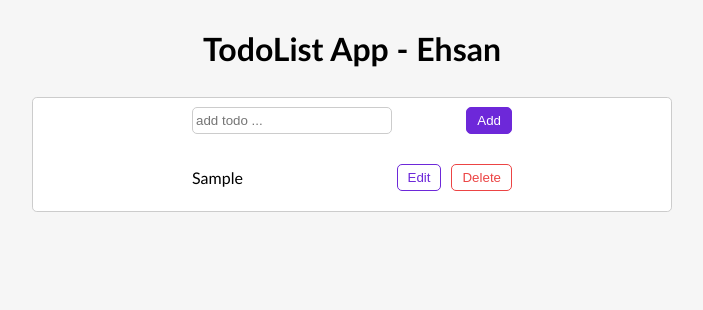
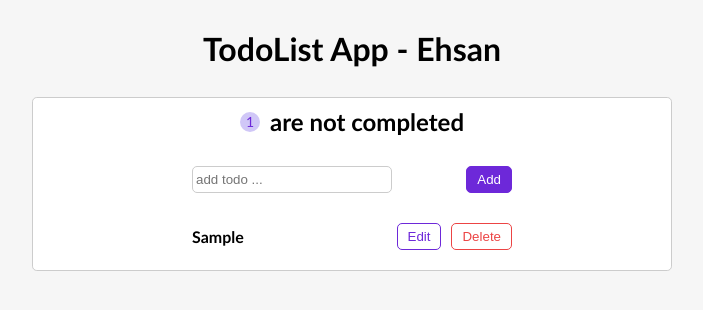
Before and after one commit to EhsanSaraee/TodoList, a React (Create React App) app: page / in a window 1280 px wide. Both pictures are taken after typing "Sample" into the empty fields and a click on the button "Add". Shown: the top 310 px of the page, without its empty margins (288-991 px from the left). Built offline with nearby package versions, Linux system fonts and the light colour scheme.

Commit message:
adding navbar to project

```diff
--- a/src/App.css
+++ b/src/App.css
@@ -28,6 +28,11 @@
    justify-content: space-between;
    width: 20rem;
    margin: 10px 0;
+}
+
+.todoText {
+   cursor: pointer;
+   font-weight: bold;
 }
 
 .completed {
@@ -80,3 +85,23 @@ input:focus {
    background-color: #9f75e2;
    color: #fff;
 }
+
+header {
+   display: flex;
+   align-items: center;
+   margin-bottom: 30px;
+}
+
+header span {
+   width: 20px;
+   height: 20px;
+   margin-right: 10px;
+   display: inline-block;
+   font-size: 14px;
+   color: #6d28d9;
+   background-color: #d0c7f7;
+   border-radius: 50%;
+   display: flex;
+   align-items: center;
+   justify-content: center;
+}
--- /dev/null
+++ b/src/Components/NavBar.jsx
@@ -0,0 +1,16 @@
+const NavBar = ({ unCompletedTodos }) => {
+   return (
+      <header>
+         {unCompletedTodos ? (
+            <>
+               <span>{unCompletedTodos}</span>
+               <h2>are not completed</h2>
+            </>
+         ) : (
+            <h2>set your today todos</h2>
+         )}
+      </header>
+   );
+};
+
+export default NavBar;
--- a/src/Components/Todo.jsx
+++ b/src/Components/Todo.jsx
@@ -1,10 +1,19 @@
 const Todo = ({ todo, onComplete, onDelete, onEdit }) => {
    return (
       <section className="todo">
-         <div onClick={onComplete} className={todo.isCompleted ? 'completed' : ''}>{todo.text}</div>
+         <div
+            onClick={onComplete}
+            className={`todoText ${todo.isCompleted ? 'completed' : ''}`}
+         >
+            {todo.text}
+         </div>
          <div>
-            <button className="btn" onClick={onEdit}>Edit</button>
-            <button className="btn remove" onClick={onDelete}>Delete</button>
+            <button className="btn" onClick={onEdit}>
+               Edit
+            </button>
+            <button className="btn remove" onClick={onDelete}>
+               Delete
+            </button>
          </div>
       </section>
    );
--- a/src/Components/TodoApp.jsx
+++ b/src/Components/TodoApp.jsx
@@ -1,4 +1,5 @@
 import { useState } from 'react';
+import Navbar from './NavBar';
 import TodoForm from './TodoForm';
 import TodoList from './TodoList';
 
@@ -45,6 +46,9 @@ const TodoApp = () => {
 
    return (
       <div className="container">
+         <Navbar
+            unCompletedTodos={todos.filter((todo) => !todo.isCompleted).length}
+         />
          <TodoForm submitTodo={addTodo} />
          <TodoList
             todos={todos}
```
